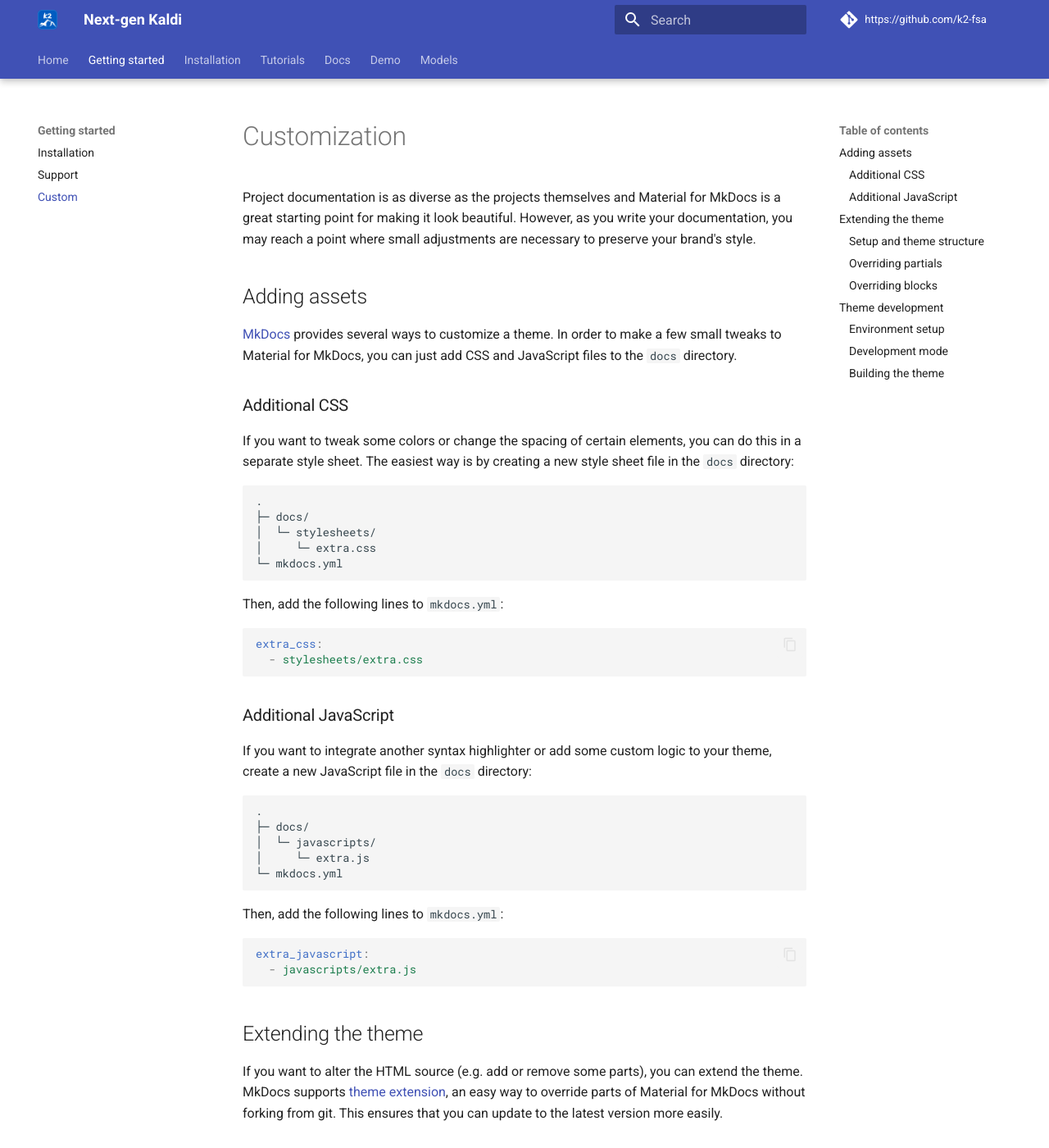
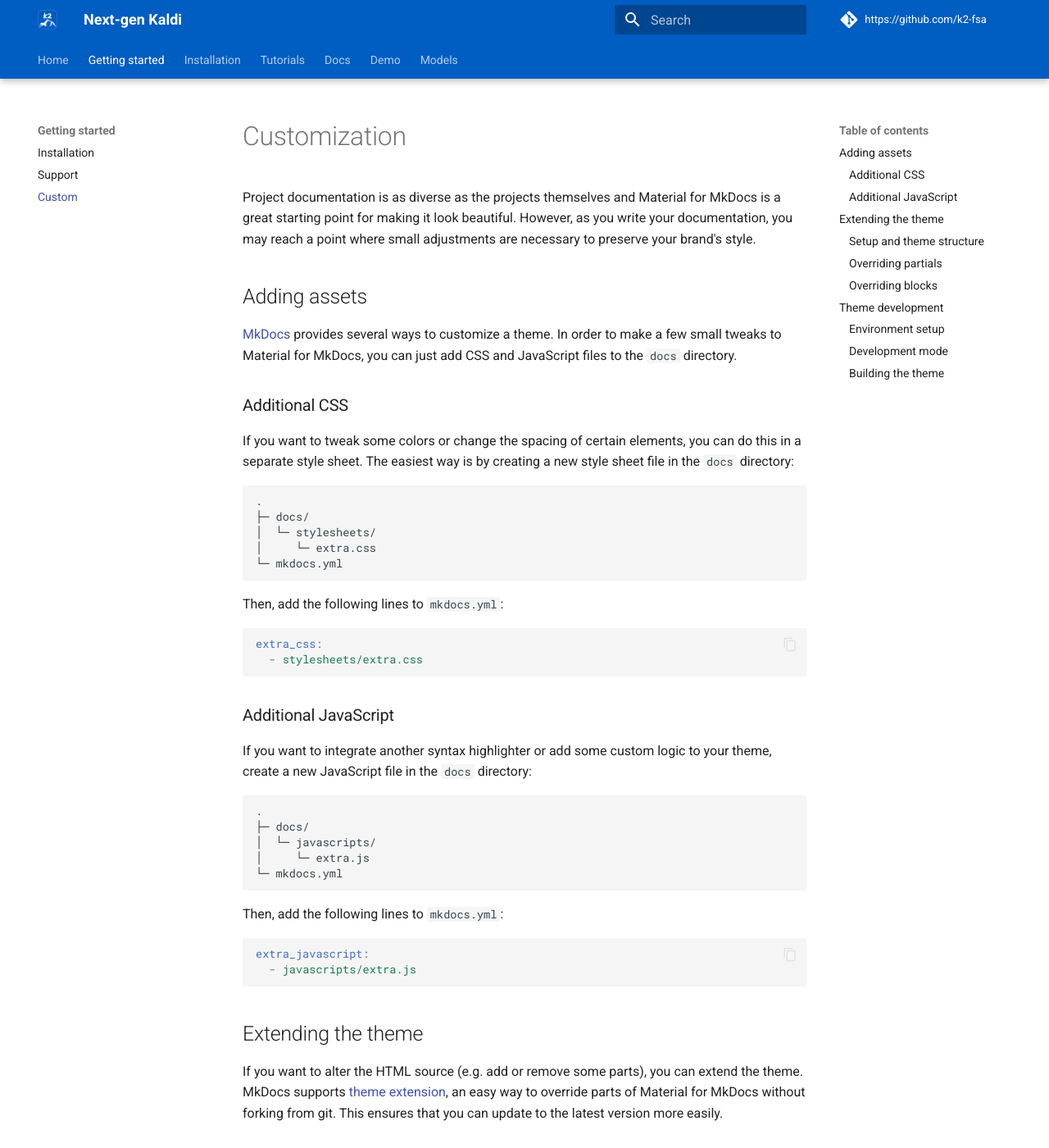
Before and after one commit to k2-fsa/k2-fsa-www, an MkDocs documentation site: the page built from docs/customization.md, in a window 1280 px wide and 1400 px high. Shown: the whole window at 82% size. Built offline with MkDocs 1.6.1 and Material for MkDocs 9.7.7, drawn with Linux system fonts in a browser that asks for light colours.

Commit message:
Change color scheme

```diff
--- /dev/null
+++ b/docs/stylesheets/extra.css
@@ -0,0 +1,5 @@
+[data-md-color-scheme="k2"] {
+  --md-primary-fg-color:        #005DC1;
+  --md-primary-fg-color--light: #005DC1;
+  --md-primary-fg-color--dark:  #005DC1;
+}
--- a/mkdocs.yml
+++ b/mkdocs.yml
@@ -32,15 +32,19 @@
     - search.share
     - search.suggest
     - toc.follow
+
   palette:
-    - scheme: default
-      primary: indigo
-      accent: indigo
+    scheme: k2
+
   font:
     text: Roboto
     code: Roboto Mono
+
   favicon: assets/k2.png
   logo: assets/k2.png
+
+extra_css:
+  - stylesheets/extra.css
 
 # Page tree
 nav:
```
Also changed, not shown: 1 other file.
